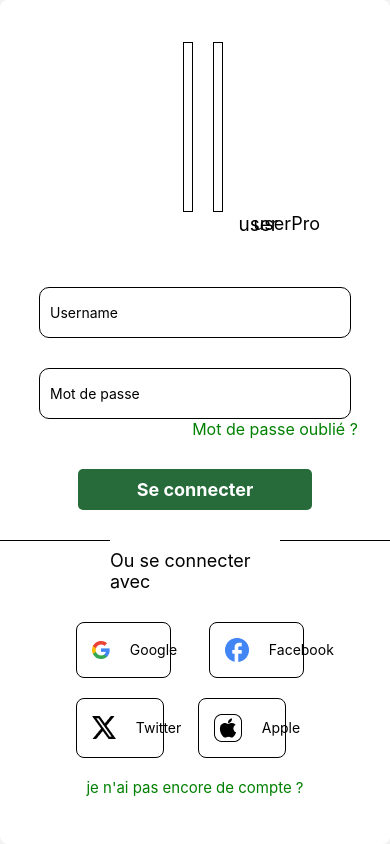
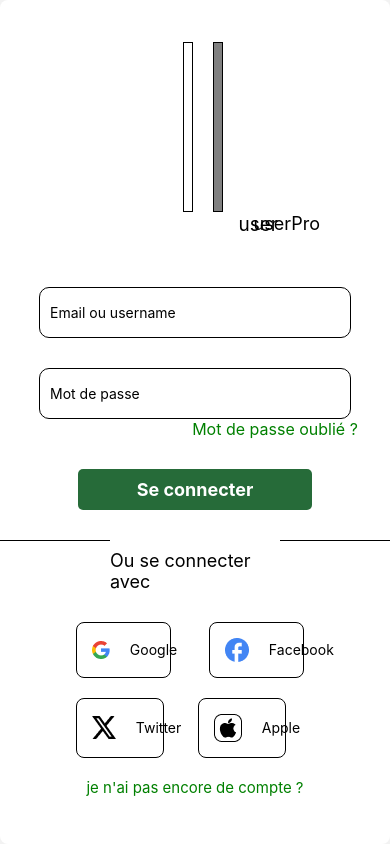
Before and after one commit to Plantaor/PlantaorApp, a React Native app: screen /login in a window 390 px wide. Built offline with nearby package versions, Linux system fonts and the light colour scheme.

Commit message:
changer la langue et resize la page accueil

```diff
--- a/screens/InscriptionScreen.js
+++ b/screens/InscriptionScreen.js
@@ -14,13 +14,13 @@ const Inscription = ({navigation}) =>{
       />
     </View>
     <TextInput
-      placeholder="Firstname"
+      placeholder="Prenom"
       value={Firstname}
       onChangeText={setFirstname}
       style={styles.input}
     />
      <TextInput
-      placeholder="Lastname"
+      placeholder="Nom"
       value={Lastname}
       onChangeText={setLastname}
       style={styles.input}
--- a/screens/LoginScreen.js
+++ b/screens/LoginScreen.js
@@ -8,7 +8,21 @@ const LoginScreen = ({navigation}) => {
     const [username, setUsername] = useState('');
     const [password, setPassword] = useState('');
 /*     const [lastname, setLastname] = useState('');
+
  */
+    const [code, setCode] = useState(''); // Ajoutez un état pour le code
+    const [showCodeField, setShowCodeField] = useState(false); // Ajoutez un état pour gérer l'affichage du champ de code
+    const [showBasicFields, setShowBasicFields] = useState(true); // Ajoutez un état pour gérer l'affichage des champs de bas
+
+    const handleUserProPress = () => {
+        setShowCodeField(true); // Changez la valeur de showCodeField à true lorsque UserPro est pressé
+        setShowBasicFields(false); // Cachez les champs de base
+    };
+
+    const handleUserPress = () => {
+        setShowCodeField(false); // Cachez le champ de code
+        setShowBasicFields(true); // Affichez les champs de base
+    };
   const handleLogin = () => {
     // Implement your login logic here
     // For demonstration purposes, we'll just log the username and password
@@ -24,15 +38,19 @@ const LoginScreen = ({navigation}) => {
 
     <SafeAreaView style={styles.container} >
       <View style={styles.customer}>
-        <TouchableOpacity style={styles.user}>
-          <Text style={styles.usert}>user</Text>
-        </TouchableOpacity>
-        <TouchableOpacity style={styles.userPro}>
-        <Text style={styles.usertpro}>userPro</Text>
-        </TouchableOpacity>
+      <TouchableOpacity style={
+        [styles.user, showBasicFields ? styles.active : styles.disabled]
+        } onPress={handleUserPress} disabled={showBasicFields}>
+                    <Text style={styles.usert}>user</Text>
+                </TouchableOpacity>
+                <TouchableOpacity style={
+                  [styles.userPro, showCodeField ? styles.active : styles.disabled]
+                  } onPress={handleUserProPress} disabled={showCodeField}>
+                    <Text style={styles.usertpro}>userPro</Text>
+                </TouchableOpacity>
       </View>
       <TextInput
-        placeholder="Username"
+        placeholder="Email ou username"
         value={username}
         onChangeText={setUsername}
         style={styles.input}
@@ -44,6 +62,14 @@ const LoginScreen = ({navigation}) => {
         secureTextEntry
         style={styles.input}
       />
+      {showCodeField && ( // Affichez le champ de code uniquement si showCodeField est true
+                <TextInput
+                    placeholder="Code"
+                    value={code}
+                    onChangeText={setCode}
+                    style={styles.input}
+                />
+            )}
       <TouchableOpacity>
         <Text style={styles.Mpdoublie}>Mot de passe oublié ?</Text>
       </TouchableOpacity>
@@ -223,7 +249,14 @@ const styles = StyleSheet.create({
     color:'green',
     top:70,
     // right:10
-  }
+  },
+  active: {
+    // Styles pour l'état actif
+},
+disabled: {
+    // Styles pour l'état désactivé (grisâtre)
+    backgroundColor: 'gray',
+},
 
 });
 
--- a/screens/homeScreen.js
+++ b/screens/homeScreen.js
@@ -65,7 +65,7 @@ const styles = StyleSheet.create({
     marginBottom: 80,
     alignItems: 'center',
     width:"50%",
-    right:-100
+    left:90
 
   },
   buttonText: {
@@ -79,13 +79,13 @@ const styles = StyleSheet.create({
     justifyContent:'space-between'
   },
   textMembre:{
-    color:'black',
+    color:'green',
     fontSize:20,
     right:20
 
   },
   space:{
-    color:'black',
+    color:'green',
     fontSize:20,
     right:10
   }
```
Also changed, not shown: screens/Profile.js (+6 -6 lines).
